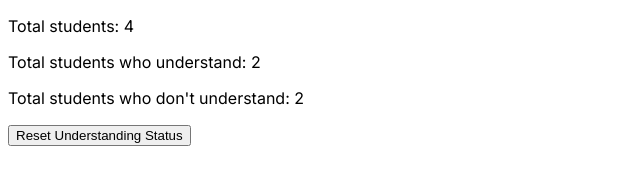
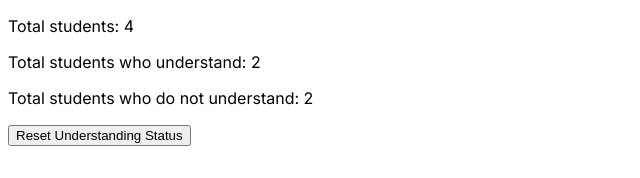
Before and after one commit to coralexbadea/next-app-deploy, a Next.js app: page /teacher in a window 1280 px wide. Shown: the top 178 px of the page, without its empty margins (0-640 px from the left). Built offline with nearby package versions, Linux system fonts and the light colour scheme.

Commit message:
deleted quote

```diff
--- a/app/teacher/page.jsx
+++ b/app/teacher/page.jsx
@@ -32,7 +32,7 @@ const TeacherPage = () => {
     <div>
       <p>Total students: {totalStudents}</p>
       <p>Total students who understand: {totalStudentsUnderstand}</p>
-      <p>Total students who don't understand: {totalStudentsDontUnderstand}</p>
+      <p>Total students who do not understand: {totalStudentsDontUnderstand}</p>
       <button onClick={handleResetClick}>Reset Understanding Status</button>
     </div>
   );
```
